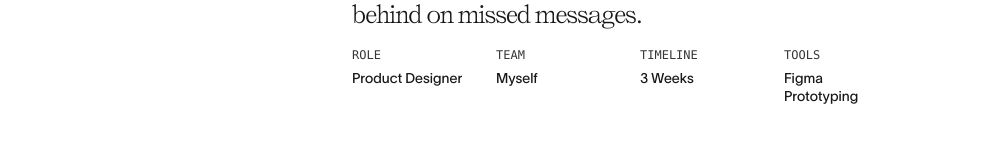
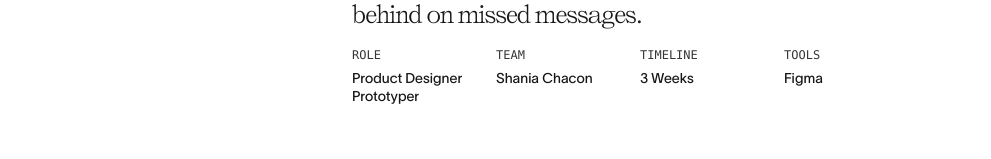
Before and after one commit to alexluowan/portfoliov6, a Next.js app: page /discord in a window 1280 px wide. Shown: the part 369-528 px from the top of the page, without its empty margins (0-991 px from the left). Built offline with nearby package versions, Linux system fonts and the light colour scheme.

Commit message:
updated roles

```diff
--- a/pages/discord.tsx
+++ b/pages/discord.tsx
@@ -159,10 +159,10 @@ export default function DiscordCatchup() {
                         <CaseStudyCard
                             videoSrcMp4="/project-covers/discordcatchup.mp4"
                             title="A backlog-triage concept for server-heavy users who fall behind on missed messages."
-                            roles={['Product Designer']}
-                            team={['Myself']}
+                            roles={['Product Designer', 'Prototyper']}
+                            team={['Shania Chacon']}
                             timeline="3 Weeks"
-                            tools={['Figma', 'Prototyping']}
+                            tools={['Figma']}
                         />
                     </motion.div>
 
```
